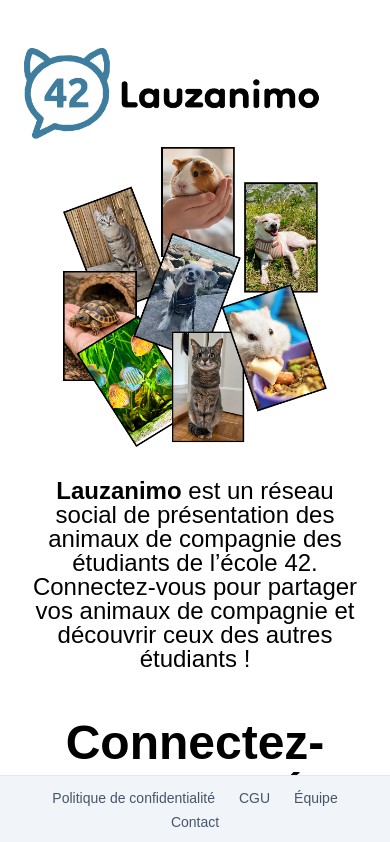
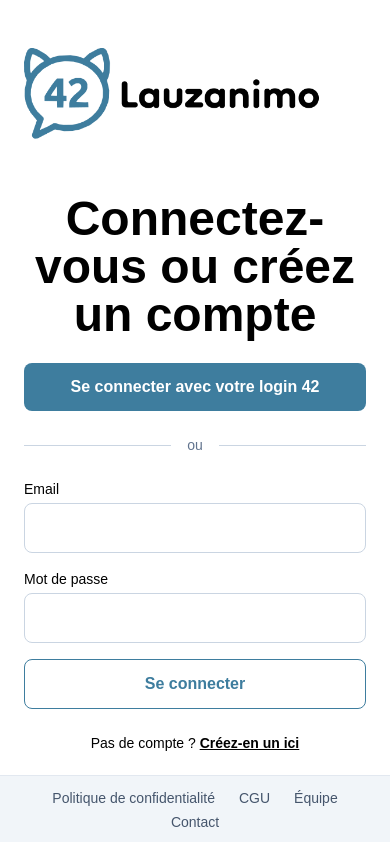
Before and after one commit to Jayleeva/42transcendence, a Next.js app in the folder frontend/: page / in a window 390 px wide. Shown: the top 842 px of the page. Built offline with nearby package versions, Linux system fonts and the light colour scheme; a web font is replaced by a local one.

Commit message:
Update landing page : left column disapear if screen too small

```diff
--- a/frontend/app/page.tsx
+++ b/frontend/app/page.tsx
@@ -37,12 +37,13 @@ export default function Page() {
           priority
           className="h-auto w-[300px] md:w-[420px] mb-2"
         />
+        {/* check className="hidden md:block" */}
       </h1>
 
       <div className="grid grid-cols-1 md:grid-cols-2 gap-12">
         {/* COLONNE GAUCHE */}
         <div>
-          <div className="relative w-full h-[300px] sm:h-[400px] md:h-[500px]">
+          <div className="relative w-full h-[300px] sm:h-[400px] md:h-[500px] hidden md:block">
             <Image
               src="/new-hero.png"
               alt="Patchwork Lauzanimo"
@@ -53,7 +54,7 @@ export default function Page() {
             />
           </div>
 
-          <p className="font-display text-2xl text-center mt-8 leading-none">
+          <p className="font-display text-2xl text-center mt-8 leading-none hidden md:block">
             <span className="font-bold">Lauzanimo</span> est un réseau social de présentation des animaux de compagnie des étudiants de l’école 42.
             <br />
             Connectez-vous pour partager vos animaux de compagnie et découvrir ceux des autres étudiants !
@@ -91,6 +92,14 @@ export default function Page() {
 }
 
 
+/**
+ * TODO:
+ * - supp l'hero image sur version mobile
+ * - mettre option sur image pour la cacher qd on reduit trop l'ecran ( hidden md:block ) ??
+ *  */
+
+
+
 // MEMO PERSO
 //
 // Pour les marges du texte:
@@ -101,10 +110,25 @@ export default function Page() {
 // leading-[0.9] ( valeur precise )
 //
 // Pour les marges de la page globale ?
-// md:px-16 ( on peut reduire a md:px-8 ) md: est le responsive ?
+// md:px-16 ( on peut reduire a md:px-8 ) md: est le responsive ? Breaking point pour les ecrans moyens ( 768px )
 //
 // marge interieur ?
 // px-6 py-12
+// p = padding
+// pt padding top, pb padding bottom ...
+
 //
 // Pour les colonnes:
 // c'est gap 12 now mais testé gap 6 pour voir la diff qd il y aura du content pour col de droite
+
+/*
+hidden : masque l'élément (display: none).
+md:block : à partir du breakpoint md, affiche l'élément comme un bloc (display: block).
+
+Pour le responsive :
+- flex : active Flexbox.
+- flex-col : organise les éléments verticalement, donc en une colonne.
+- md:flex-row : à partir de 768 px, les organise horizontalement, donc côte à côte.
+- gap-4 : ajoute de l'espace entre les éléments.
+la disposition passe automatiquement de deux colonnes à une seule qd on reduit l'ecran
+*/
--- a/frontend/app/privacy/page.tsx
+++ b/frontend/app/privacy/page.tsx
@@ -1,9 +1,12 @@
 // privacy page
+import BackButton from '@/components/ui/BackButton';
+
 export default function PrivacyPolicyPage() {
   return (
     <main className="w-full px-6 py-10 pb-18 text-left text-sm leading-relaxed">
       <div className="w-full max-w-4xl">
-        <h1 className="mb-2 text-3xl font-bold">
+        <BackButton />
+        <h1 className="mb-2 text-3xl font-bold pt-8">
           Politique de confidentialité
         </h1>
 
--- a/frontend/app/terms/page.tsx
+++ b/frontend/app/terms/page.tsx
@@ -1,9 +1,12 @@
 // terns and condition page
+import BackButton from '@/components/ui/BackButton';
+
 export default function TermsPage() {
   return (
     <main className="w-full px-6 pt-10 pb-24 text-left text-sm leading-relaxed">
       <div className="w-full max-w-4xl">
-        <h1 className="mb-2 text-3xl font-bold">
+        <BackButton />
+        <h1 className="mb-2 text-3xl font-bold pt-8">
           Conditions générales d'utilisation
         </h1>
 
```
